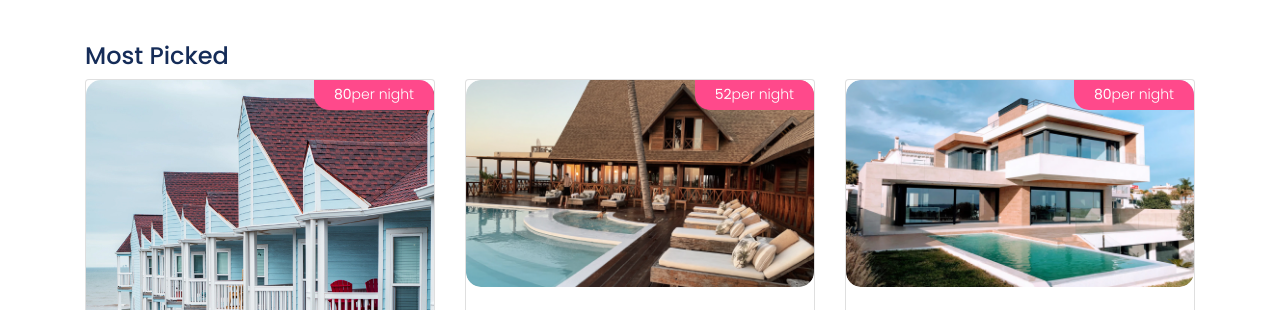
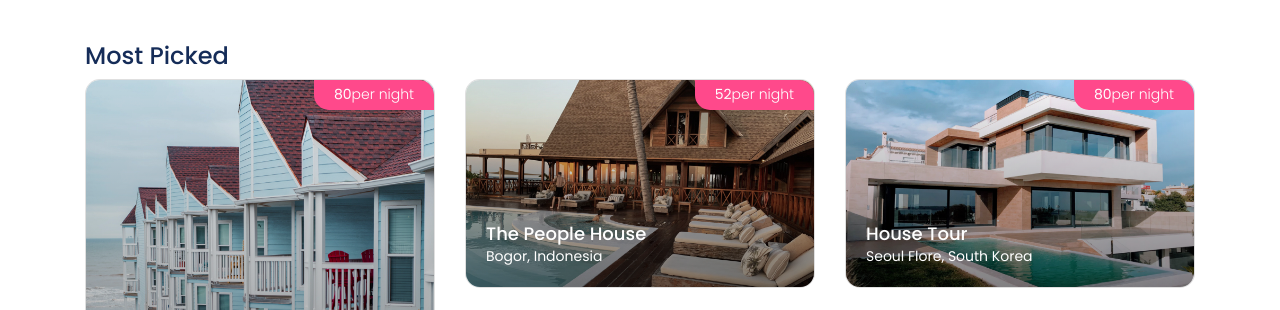
Before and after one commit to RobbiAbd/bwamern, a React (Create React App) app: page / in a window 1280 px wide. Shown: the part 642-952 px from the top of the page. Built offline with nearby package versions, Linux system fonts and the light colour scheme.

Commit message:
add transition

```diff
--- a/src/assets/scss/style.scss
+++ b/src/assets/scss/style.scss
@@ -124,6 +124,65 @@ header {
 			font-size: 0.875rem;
 		}
 	}
+
+	&.card-featured {
+		overflow: hidden;
+		cursor: pointer;
+		height: 100%;
+		border-radius: 15px;
+		&:after {
+			position: absolute;
+			content: "";
+			top: 0;
+			left: 0;
+			right: 0;
+			bottom: 0;
+			transform: scale(1.1);
+			transition: 0.5s transform ease-in-out;
+			z-index: 2;
+			@include gradient-y(rgba($black, 0), rgba($black, 0.51), 0%, 100%);
+		}
+
+		.img-wrapper {
+			z-index: 1;
+			margin: 0;
+			top: 0;
+			left: 0;
+			right: 0;
+			bottom: 0;
+			transform: scale(1.1);
+			transition: 0.25s ease-in-out;
+		}
+
+		.meta-wrapper {
+			z-index: 4;
+			color: $white;
+			padding: 20px;
+			position: absolute;
+			top: 0;
+			bottom: 0;
+			width: 100%;
+			transform: translateY(0);
+			transition: 0.3s transform ease-in-out;
+			display: flex;
+			justify-content: flex-end;
+			flex-direction: column;
+		}
+
+		&:hover {
+			.meta-wrapper {
+				transform: translateY(-10px);
+			}
+
+			&:after {
+				transform: scale(1);
+			}
+
+			.img-wrapper {
+				transform: translateY(-10px);
+			}
+		}
+	}
 }
 
 section {
--- a/src/pages/LandingPage.js
+++ b/src/pages/LandingPage.js
@@ -1,4 +1,4 @@
-import { React, Component } from "react";
+import React, { Component } from "react";
 
 import Header from "parts/Header";
 import landingPageJson from "json/landingPage";
@@ -6,12 +6,17 @@ import Hero from "parts/Hero";
 import MostPicked from "parts/MostPicked";
 
 export default class LandingPage extends Component {
+	constructor(props) {
+		super(props);
+		this.refMostPicked = React.createRef();
+
+	}
 	render() {
 		return (
 			<>
 				<Header {...this.props}></Header>
-        <Hero data={landingPageJson.hero}></Hero>
-        <MostPicked data={landingPageJson.mostPicked}></MostPicked>
+				<Hero refMostPicked={this.refMostPicked} data={landingPageJson.hero}></Hero>
+				<MostPicked refMostPicked={this.refMostPicked} data={landingPageJson.mostPicked}></MostPicked>
 			</>
 		);
 	}
--- a/src/parts/MostPicked.js
+++ b/src/parts/MostPicked.js
@@ -3,12 +3,12 @@ import React from "react";
 
 export default function MostPicked(props) {
 	return (
-		<section className="container">
+		<section className="container" ref={props.refMostPicked}>
 			<h4 className="mt-3">Most Picked</h4>
 			<div className="container-grid">
 				{props.data.map((item, index) => {
 					return (
-						<div
+						<div key={`mostpicked-${index}`}
 							className={`item column-4 ${index === 0 ? " row-2" : " row-1"}`}
 						>
 							<div className="card card-featured">
```
Lines whose indentation alone changed are shown as unchanged.
